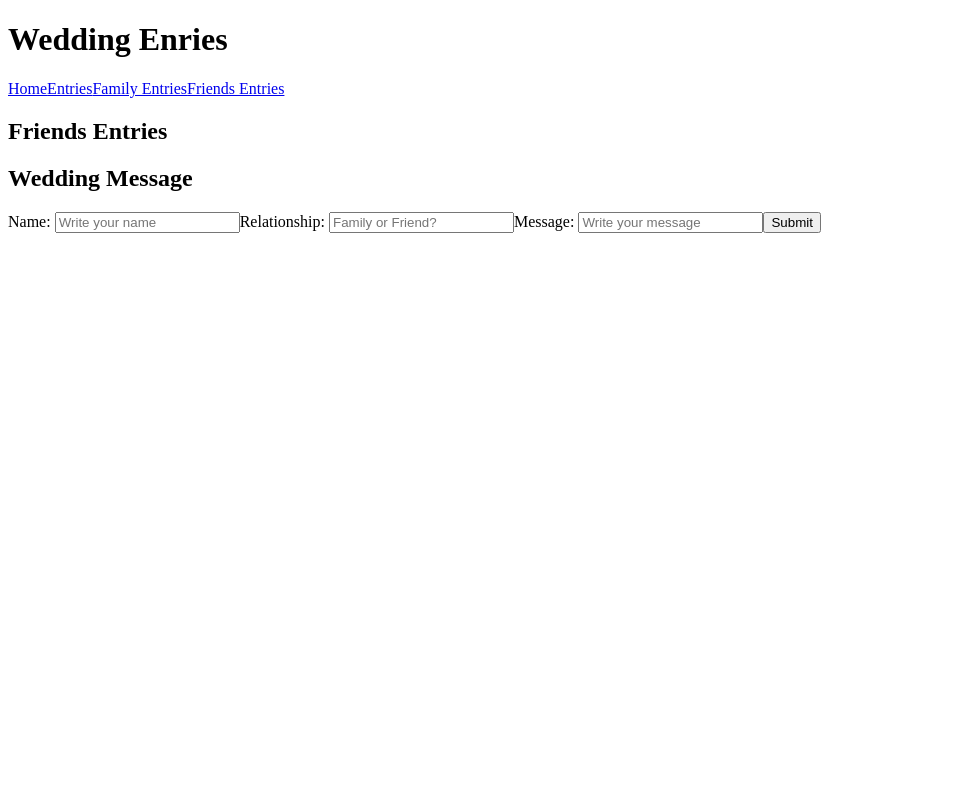
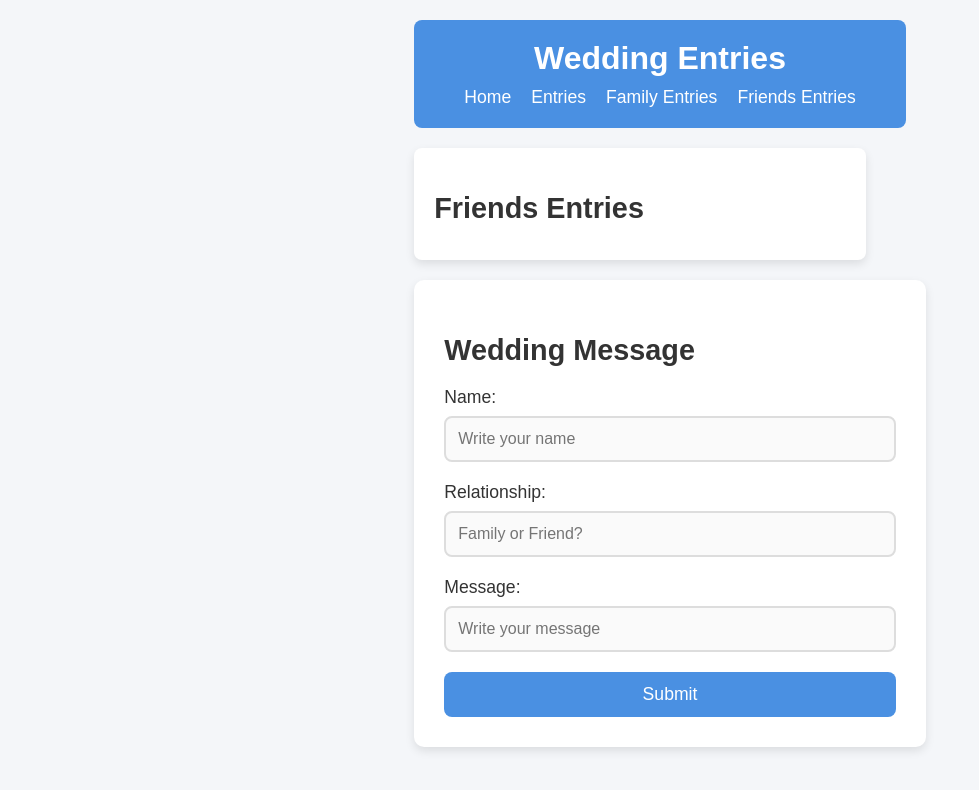
Before and after one commit to MohammedG91/week7-assignment, a React (Vite) app in the folder client/: page /FriendsEntry in a window 1280 px wide. Shown: the top 790 px of the page, without its empty margins (0-979 px from the left). Built offline with nearby package versions, Linux system fonts and the light colour scheme.

Commit message:
added divs with semantic classnames to target with css

```diff
--- a/client/src/App.css
+++ b/client/src/App.css
@@ -0,0 +1,153 @@
+/* General Body and Layout Styling */
+body {
+  font-family: Arial, sans-serif;
+  background-color: #f4f6f9; /* Light grey background */
+  margin: 0;
+  padding: 0;
+  display: flex;
+  flex-direction: column;
+  align-items: center;
+  justify-content: flex-start;
+  height: 100vh;
+  color: #333;
+}
+
+/* App Container */
+.app-container {
+  width: 100%;
+  max-width: 1200px;
+  padding: 20px;
+  box-sizing: border-box;
+}
+
+/* Header Styling */
+.header {
+  background-color: #4a90e2; /* Blue background */
+  color: white;
+  padding: 20px;
+  text-align: center;
+  border-radius: 8px;
+  width: 100%;
+  margin-bottom: 20px;
+}
+
+.header-title {
+  margin: 0;
+  font-size: 2rem;
+}
+
+.navigation {
+  margin-top: 10px;
+}
+
+.nav-link {
+  color: white;
+  margin: 0 10px;
+  text-decoration: none;
+  font-size: 1.1rem;
+}
+
+.nav-link:hover {
+  text-decoration: underline;
+}
+
+/* Entries Section Styling */
+.entries-container,
+.family-entries-container,
+.friends-entries-container {
+  background-color: #fff;
+  border-radius: 8px;
+  padding: 20px;
+  margin-bottom: 20px;
+  box-shadow: 0 4px 10px rgba(0, 0, 0, 0.1);
+}
+
+.entries-title,
+.family-entries-title,
+.friends-entries-title {
+  color: #333;
+  font-size: 1.8rem;
+  margin-bottom: 15px;
+}
+
+/* Form Container Styling */
+.form-container {
+  background-color: #fff;
+  border-radius: 10px;
+  box-shadow: 0 4px 10px rgba(0, 0, 0, 0.1);
+  padding: 30px;
+  width: 100%;
+  max-width: 600px;
+  margin-top: 20px;
+}
+
+.form-title {
+  font-size: 1.8rem;
+  color: #333;
+  margin-bottom: 20px;
+}
+
+/* Form Styling */
+.form {
+  display: flex;
+  flex-direction: column;
+}
+
+.form-label {
+  font-size: 1.1rem;
+  margin-bottom: 8px;
+  color: #333;
+}
+
+.form-input {
+  padding: 12px;
+  font-size: 1rem;
+  margin-bottom: 20px;
+  border: 2px solid #ddd;
+  border-radius: 8px;
+  background-color: #fafafa;
+  color: #333;
+}
+
+.form-input:focus {
+  border-color: #4a90e2;
+  outline: none;
+  background-color: #eaf3ff; /* Light blue background when focused */
+}
+
+.form-button {
+  padding: 12px 20px;
+  background-color: #4a90e2;
+  color: white;
+  border: none;
+  border-radius: 8px;
+  font-size: 1.1rem;
+  cursor: pointer;
+  transition: background-color 0.3s ease;
+}
+
+.form-button:hover {
+  background-color: #357ab7; /* Darker blue on hover */
+}
+
+/* Responsive Styles */
+@media (max-width: 768px) {
+  .app-container {
+    padding: 10px;
+  }
+
+  .form-container {
+    width: 100%;
+    padding: 20px;
+  }
+
+  .navigation {
+    display: flex;
+    flex-direction: column;
+    align-items: center;
+  }
+
+  .nav-link {
+    margin: 10px 0;
+  }
+}
--- a/client/src/App.jsx
+++ b/client/src/App.jsx
@@ -4,10 +4,11 @@ import Entries from "./components/Entries";
 import FamilyEntry from "./components/FamilyEntry";
 import FriendsEntry from "./components/FriendsEntry";
 import Form from "./components/Form";
+import "./App.css";
 
 export default function App() {
   return (
-    <>
+    <div className="app-container">
       <Header />
       <Routes>
         <Route element={<Entries />} path={"/Entries"} />
@@ -15,6 +16,6 @@ export default function App() {
         <Route element={<FriendsEntry />} path={"/FriendsEntry"} />
       </Routes>
       <Form />
-    </>
+    </div>
   );
 }
--- a/client/src/components/Entries.jsx
+++ b/client/src/components/Entries.jsx
@@ -1,7 +1,7 @@
 export default function Entries() {
   return (
-    <>
-      <h2>Entries</h2>
-    </>
+    <div className="entries-container">
+      <h2 className="entries-title">Entries</h2>
+    </div>
   );
 }
--- a/client/src/components/FamilyEntry.jsx
+++ b/client/src/components/FamilyEntry.jsx
@@ -1,7 +1,7 @@
 export default function FamilyEntries() {
   return (
-    <>
-      <h2>Family Entries</h2>
-    </>
+    <div className="family-entries-container">
+      <h2 className="family-entries-title">Family Entries</h2>
+    </div>
   );
 }
--- a/client/src/components/Form.jsx
+++ b/client/src/components/Form.jsx
@@ -39,41 +39,52 @@ export default function Form() {
   }
 
   return (
-    <>
-      <h2>Wedding Message</h2>
-      <form onSubmit={handleSubmit}>
-        <label htmlFor="name">Name: </label>
+    <div className="form-container">
+      <h2 className="form-title">Wedding Message</h2>
+      <form className="form" onSubmit={handleSubmit}>
+        <label htmlFor="name" className="form-label">
+          Name:{" "}
+        </label>
         <input
           type="text"
           id="name"
           name="name"
+          className="form-input"
           placeholder="Write your name"
           required
           onChange={handleChangeFormValues}
           value={formValues.name}
         />
-        <label htmlFor="relationship">Relationship: </label>
+        <label htmlFor="relationship" className="form-label">
+          Relationship:{" "}
+        </label>
         <input
           type="text"
           id="relationship"
           name="relationship"
+          className="form-input"
           placeholder="Family or Friend?"
           required
           onChange={handleChangeFormValues}
           value={formValues.relationship}
         />
-        <label htmlFor="message">Message: </label>
+        <label htmlFor="message" className="form-label">
+          Message:{" "}
+        </label>
         <input
           type="text"
           id="message"
           name="message"
+          className="form-input"
           placeholder="Write your message"
           required
           onChange={handleChangeFormValues}
           value={formValues.message}
         />
-        <button type="submit">Submit</button>
+        <button type="submit" className="form-button">
+          Submit
+        </button>
       </form>
-    </>
+    </div>
   );
 }
--- a/client/src/components/FriendsEntry.jsx
+++ b/client/src/components/FriendsEntry.jsx
@@ -1,7 +1,7 @@
 export default function FriendsEntries() {
   return (
-    <>
-      <h2>Friends Entries</h2>
-    </>
+    <div className="friends-entries-container">
+      <h2 className="friends-entries-title">Friends Entries</h2>
+    </div>
   );
 }
--- a/client/src/components/Header.jsx
+++ b/client/src/components/Header.jsx
@@ -2,12 +2,22 @@ import { Link } from "react-router-dom";
 
 export default function Header() {
   return (
-    <>
-      <h1>Wedding Enries</h1>
-      <Link to={"/"}>Home</Link>
-      <Link to={"/entries"}>Entries</Link>
-      <Link to={"/familyentry"}>Family Entries</Link>
-      <Link to={"/friendsentry"}>Friends Entries</Link>
-    </>
+    <header className="header">
+      <h1 className="header-title">Wedding Entries</h1>
+      <nav className="navigation">
+        <Link to={"/"} className="nav-link">
+          Home
+        </Link>
+        <Link to={"/entries"} className="nav-link">
+          Entries
+        </Link>
+        <Link to={"/familyentry"} className="nav-link">
+          Family Entries
+        </Link>
+        <Link to={"/friendsentry"} className="nav-link">
+          Friends Entries
+        </Link>
+      </nav>
+    </header>
   );
 }
```
